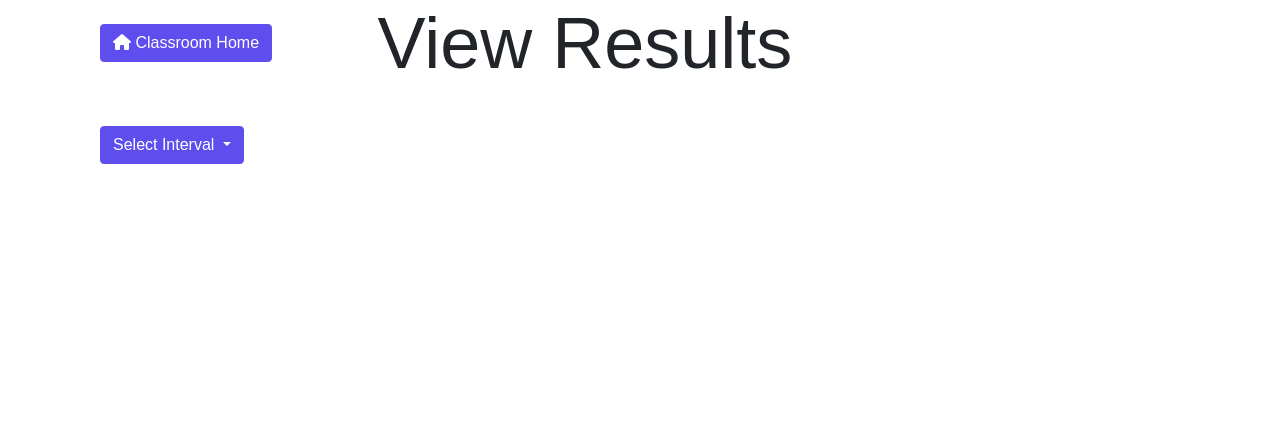
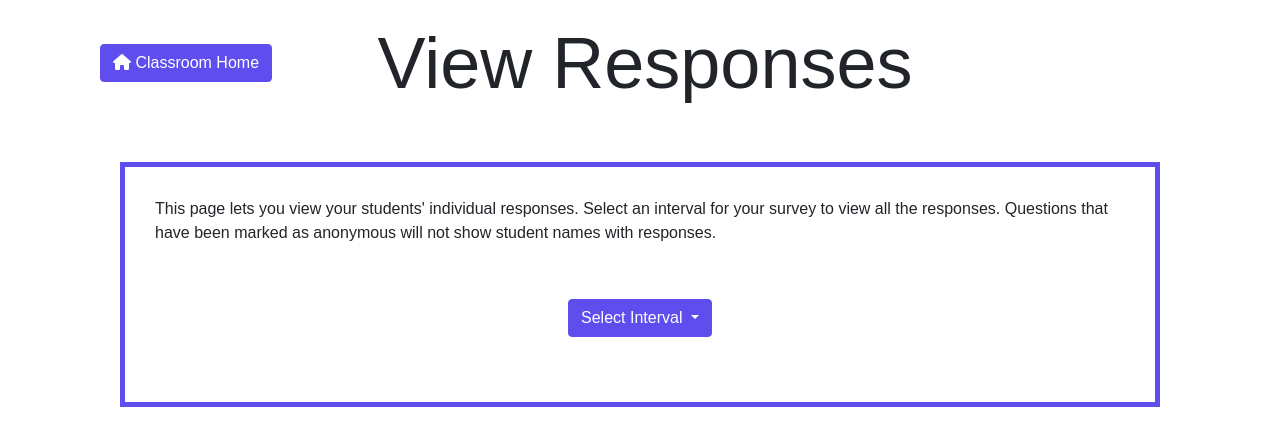
Before and after one commit to RTiwary/FeedBee, a Django app: template apps/teachers/templates/teachers/select_results_interval.html in a window 1280 px wide. Shown: the part 69-515 px from the top of the page. Run offline with Django 3.2, Linux system fonts and the light colour scheme; the template is opened without the code that fills it, so the values that code supplies are empty; some libraries are stand-ins or nearby versions; some web fonts are replaced.

Commit message:
style for view results

```diff
--- a/apps/teachers/templates/teachers/select_results_interval.html
+++ b/apps/teachers/templates/teachers/select_results_interval.html
@@ -1,7 +1,7 @@
 {% extends "teachers/base.html" %}
 
 {% block title %}
-    View Results • Classbop
+    View Results Choose Interval • Classbop
 {% endblock %}
 
 {% block content %}
@@ -9,19 +9,24 @@
     <script src="https://kit.fontawesome.com/4674fc2949.js" crossorigin="anonymous"></script>
 
     <!-- Displays button to go to classroom home (dashboard) and the survey name -->
-    <div class="container">
+    <div class="container" style="margin-top: 20px;">
         <div class="row">
             <div class="col-3">
                 <br>
                 <a href="{% url 'view_classroom_info' survey.classroom_id %}" type="button" class="btn btn-blue" style="-webkit-appearance: none"><i class="fas fa-home"></i> Classroom Home</a>
             </div>
             <div class="col-9">
-                <h2 class="display-3" style="white-space: nowrap; overflow:auto;">View Results</h2>
+                <h2 class="display-3" style="white-space: nowrap; overflow:auto;">View Responses</h2>
             </div>
         </div>
     </div>
 
-    <div class="container" style="margin-top: 2em;">
+    <div class="container" style="margin-top: 3em;">
+        <div class="row justify-content-center textbox">
+            This page lets you view your students' individual responses. Select an interval for your survey to view
+            all the responses. Questions that have been marked as anonymous will not show student names with responses.
+
+            <div class="display-3 row justify-content-center mt-4 mb-3">
                  <div class="dropdown show">
                     <a class="btn btn-blue dropdown-toggle" href="#" role="button" id="dropdownMenuLink" data-toggle="dropdown" aria-haspopup="true" aria-expanded="false">
                         Select Interval
@@ -36,4 +41,6 @@
                     </div>
                 </div>
             </div>
+        </div>
+    </div>
 {% endblock %}
--- a/apps/teachers/templates/teachers/view_classroom_info.html
+++ b/apps/teachers/templates/teachers/view_classroom_info.html
@@ -89,7 +89,7 @@
                         adding them. On your dashboard, these questions will be under their own tab called recurring.
                     </p>
                     <a href="{% url 'view_recurring_questions' classroom.pk %}" class="btn btn-coral">View Recurring Questions</a>
-                    <a href="{% url 'select_results_interval' base_survey_id %}" class="btn btn-coral">View Results</a>
+                    <a href="{% url 'select_results_interval' base_survey_id %}" class="btn btn-coral">View Responses</a>
                 </div>
             </div>
         </div>
@@ -125,7 +125,7 @@
                             </div>
                             <div class="col-3 text-right">
                                 <a href="{% url 'select_results_interval' survey.pk %}" class="btn btn-coral">
-                                    View Results
+                                    View Responses
                                 </a>
                             </div>
                         </div>
--- a/apps/teachers/templates/teachers/view_results.html
+++ b/apps/teachers/templates/teachers/view_results.html
@@ -16,10 +16,12 @@
         <div class="row">
             <div class="col-3">
                 <br>
-                <a href="{% url 'select_results_interval' survey.id %}" type="button" class="btn btn-blue" style="-webkit-appearance: none">Select New Interval</a>
+                <a href="{% url 'select_results_interval' survey.id %}" type="button" class="btn btn-blue" style="-webkit-appearance: none">
+                    Select New Interval
+                </a>
             </div>
             <div class="col-9">
-                <h2 class="display-3" style="white-space: nowrap; overflow:auto;">{{ survey.name }} Results</h2>
+                <h2 class="display-3" style="white-space: nowrap; overflow:auto;">{{ survey.name }} Responses</h2>
             </div>
         </div>
     </div>
```
Lines whose indentation alone changed are shown as unchanged.
